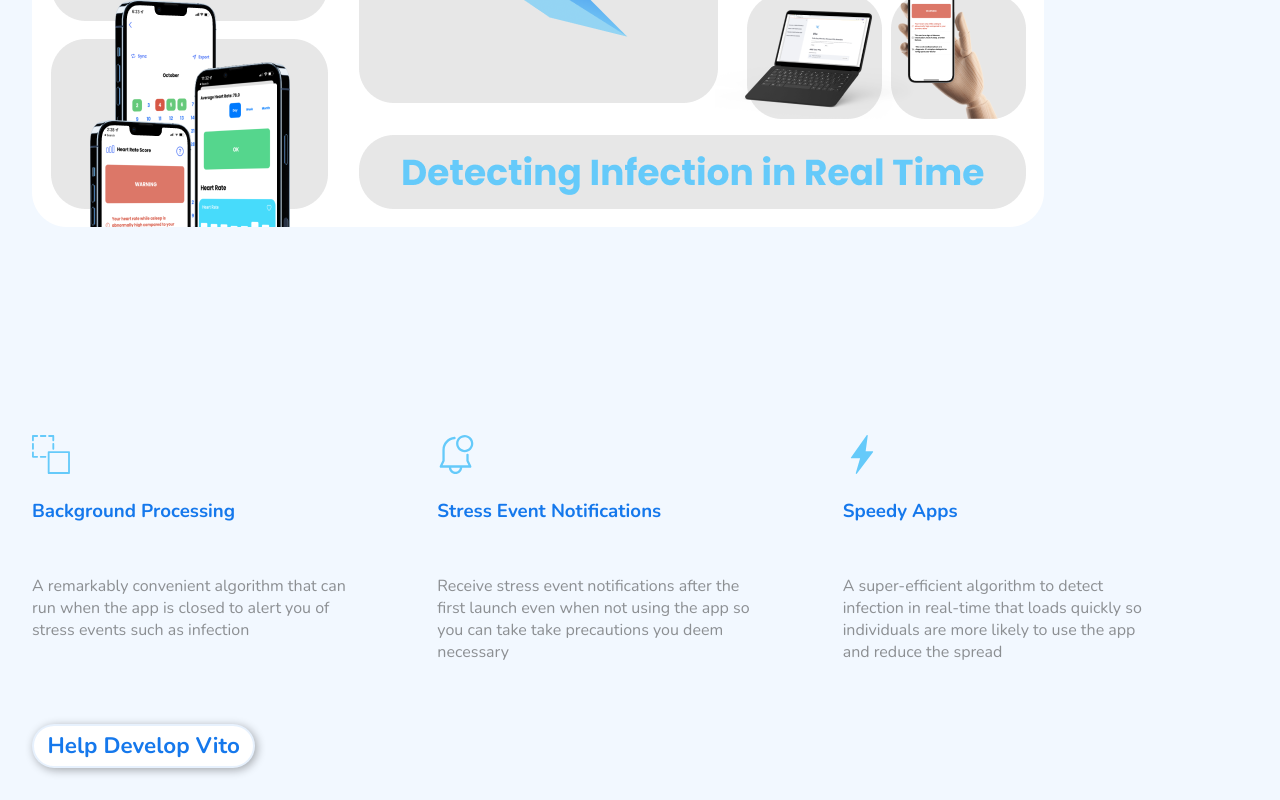
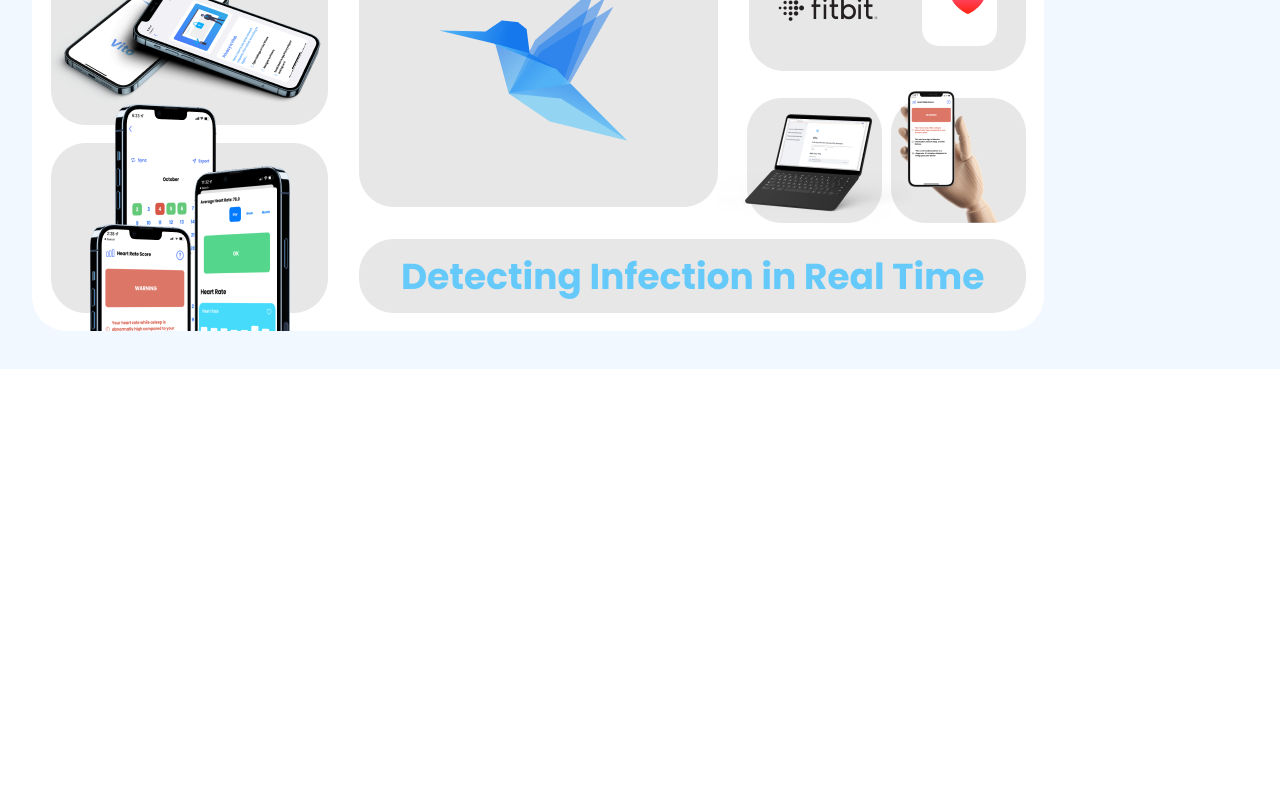
Before and after one commit to Vito-Research/Vito-Website, a React (Vite) app: page /ComingSoon in a window 1280 px wide. Shown: the part 442-1242 px from the top of the page. After the commit the page ends 811 px from the top, so only its background shows below. Built offline with nearby package versions, Linux system fonts and the light colour scheme.

Commit message:
Suggested Adjustments

```diff
--- a/src/components/ComingSoon.tsx
+++ b/src/components/ComingSoon.tsx
@@ -1,40 +1,22 @@
 import "./comingSoon.scss";
-import Noti from "../res/Noti.svg";
-import Bolt from "../res/Bolt.svg";
-import Back from "../res/Back.svg";
 import Features from "../res/Features.png";
 
 function ComingSoon() {
   return (
-    <div className="section apps" id="apps">
+    <div className="coming-div">
+      <div>
       <h1 className="coming-Header">Coming Soon</h1>
       <h3 className="coming-Header">An app that detects infection in realtime</h3>
-      <img alt="Vito Promo" src={Features} />
-
-      <div className="apps-feature">
-        <div className="apps-feature-cell">
-          <img alt="icon" className="apps-feature-img " src={Back} />
-          <h3 className="apps-feature-header">Background Processing</h3>
-          <caption className="apps-feature-caption">A remarkably convenient algorithm that can run when the app is closed to alert you of stress events such as infection</caption>
-        </div>
-
-        <div className="apps-feature-cell">
-          <img alt="icon" className="apps-feature-img " src={Noti} />
-          <h3 className="apps-feature-header">Stress Event Notifications</h3>
-          <caption className="apps-feature-caption">Receive stress event notifications after the first launch even when not using the app so you can take take precautions you deem necessary
-          </caption>
-        </div>
-        <div className="apps-feature-cell">
-          <img alt="icon" className="apps-feature-img " src={Bolt} />
-          <h3 className="apps-feature-header">Speedy Apps</h3>
-          <caption className="apps-feature-caption">A super-efficient algorithm to detect infection in real-time that loads quickly so individuals are more likely to use the app and reduce the spread</caption>
-        </div>
-      </div>
       <a className="" href="https://github.com/Vito-Research">
         <button type="button" className="btn btn-cta coming-extra-space">
           Help Develop Vito
         </button>
       </a>
+      </div>
+      <img alt="Vito Promo" src={Features} />
+
+
+
     </div>
   );
 }
--- a/src/components/Footer.tsx
+++ b/src/components/Footer.tsx
@@ -1,3 +1,6 @@
+import {
+  Link
+} from "react-router-dom";
 import "./footer.scss";
 
 function Footer() {
@@ -16,9 +19,9 @@ function Footer() {
       <div className="footer-div">
         <h2>Organization</h2>
         <p>
-          <a className="footer-text" href="/">
+          <Link className="footer-text" to="/">
             About
-          </a>
+          </Link>
         </p>
         <p>
           <a className="footer-text" href="https://discord.gg/fWaN3DFyCA">
@@ -46,17 +49,17 @@ function Footer() {
       <div className="footer-div footer-div-space">
         <h2>Platforms</h2>
         <p>
-          <a className="footer-text" href="/ComingSoon">
+          <Link className="footer-text" to="/ComingSoon">
             Android
-          </a>
+          </Link>
         </p>
         <p>
-          <a
+          <Link
             className="footer-text"
-            href="/ComingSoon"
+            to="/ComingSoon"
           >
             iOS
-          </a>
+          </Link>
         </p>
         <p>
           <a
@@ -76,9 +79,9 @@ function Footer() {
       <div className="footer-div footer-div-space">
         <h2>Support</h2>
         <p>
-          <a className="footer-text" href="/ComingSoon">
+          <Link className="footer-text" to="/ComingSoon">
             Privacy Policy
-          </a>
+          </Link>
         </p>
         <p>
           <a
@@ -89,12 +92,12 @@ function Footer() {
           </a>
         </p>
         <p>
-          <a
+          <Link
             className="footer-text"
-            href="/ComingSoon"
+            to="/ComingSoon"
           >
             Terms and Conditions
-          </a>
+          </Link>
         </p>
       </div>
     </footer>
--- a/src/components/comingSoon.scss
+++ b/src/components/comingSoon.scss
@@ -2,11 +2,11 @@
 @use "../colors" as *;
 
 .coming-div {
-    text-align: center;
-    align-items: center;
-    margin: auto;
-    width: 50%;
+    flex-direction: column;
+    background-color: #f2f8ff;
+    color: $text-dark;
+    padding: 2em;
 }
 .coming-extra-space {
-    margin-top: 5%;
+    margin-bottom: 5%;
 }
```
